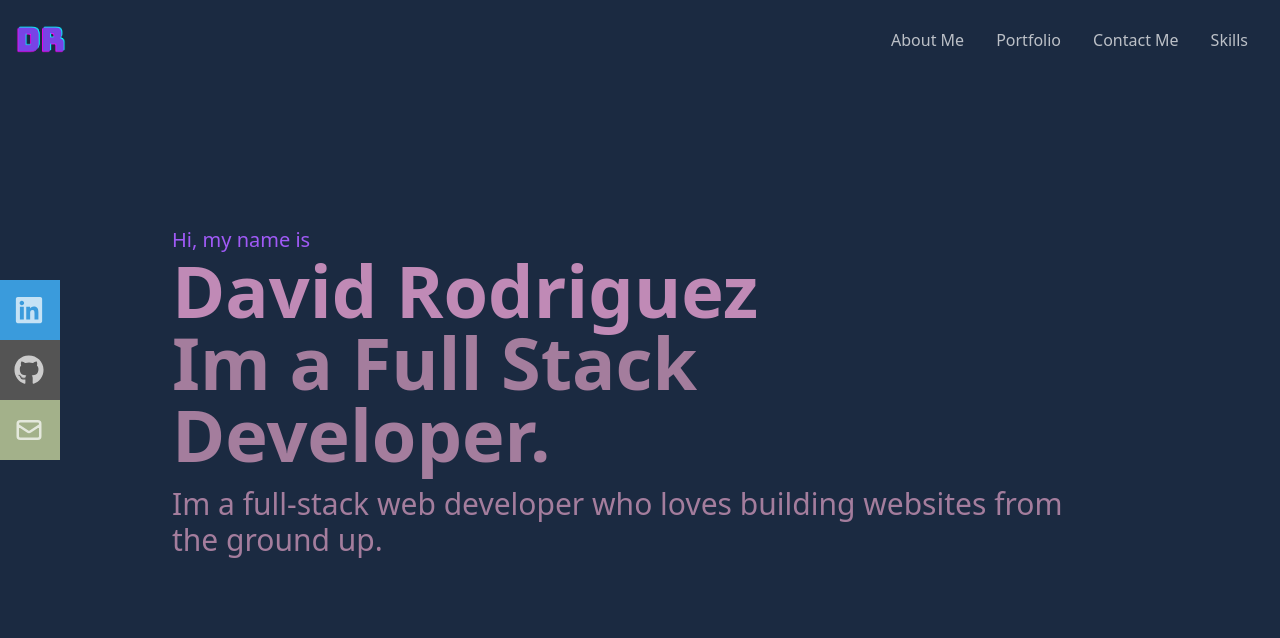
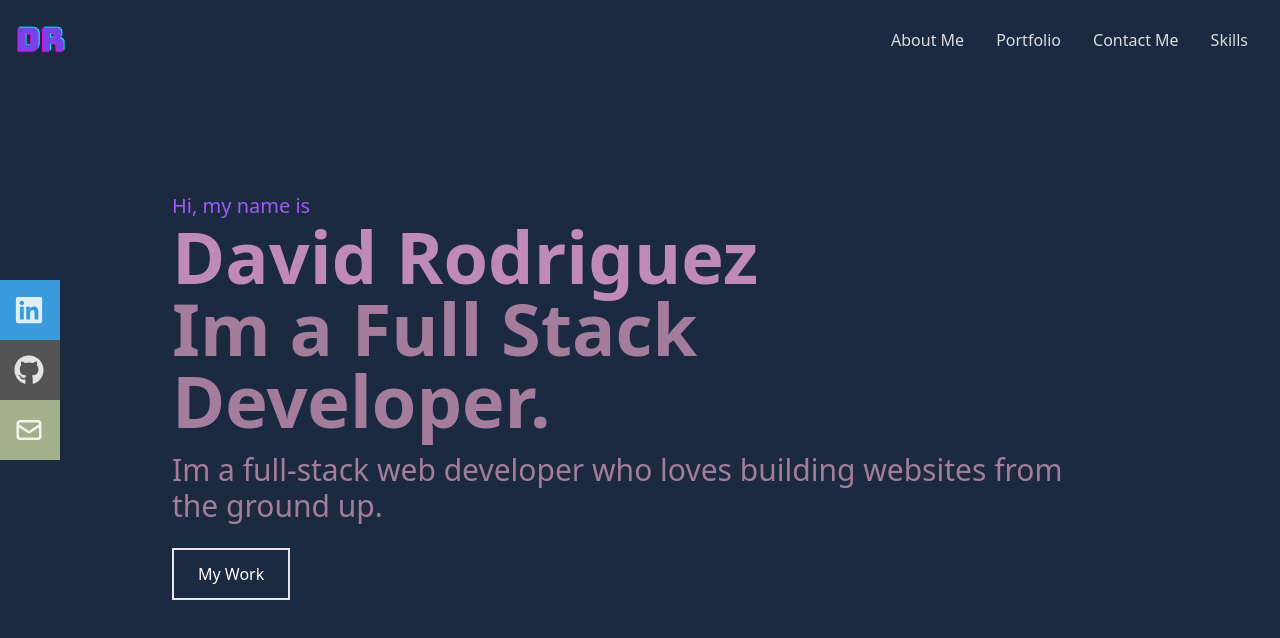
Before and after one commit to Daveerr/React-Portfolio, a React (Create React App) app in the folder portfolio-app/: page / in a window 1280 px wide. Shown: the top 638 px of the page. Built offline with nearby package versions, Linux system fonts and the light colour scheme.

Commit message:
my work button

```diff
--- a/portfolio-app/src/components/Homepage.js
+++ b/portfolio-app/src/components/Homepage.js
@@ -22,6 +22,11 @@ export const Homepage = () => {
           Im a full-stack web developer who loves building websites from the
           ground up.{" "}
         </p>
+        <div>
+          <button className="border-2 text-white px-6 py-3 my-2 hover:bg-[#a05af6] hover:border-[#a05af6]">
+            My Work
+          </button>
+        </div>
       </div>
     </div>
   );
--- a/portfolio-app/src/components/Navbar.js
+++ b/portfolio-app/src/components/Navbar.js
@@ -11,7 +11,7 @@ export const Navbar = () => {
   };
 
   return (
-    <div className="fixed w-full h-[80px] flex justify-between items-center px-4 bg-[#1b2a41] text-[#ffffffb4]">
+    <div className="fixed w-full h-[80px] flex justify-between items-center px-4 bg-[#1b2a41] text-[#ffffffd6]">
       <div>
         <img src={Logo} alt="" style={{ width: "50px" }} />
       </div>
--- /dev/null
+++ b/portfolio-app/src/components/about.js
@@ -0,0 +1,5 @@
+import React from "react";
+
+export const about = () => {
+  return <div>about</div>;
+};
```
